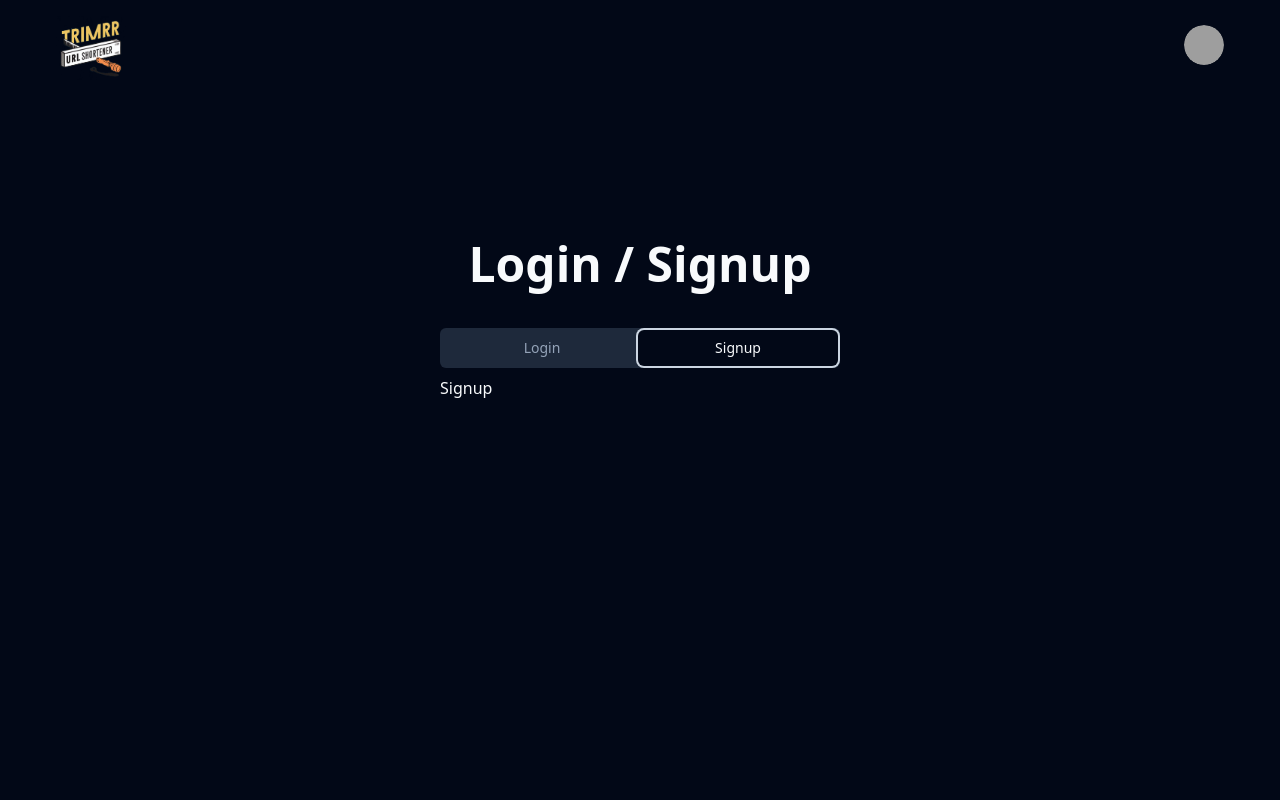
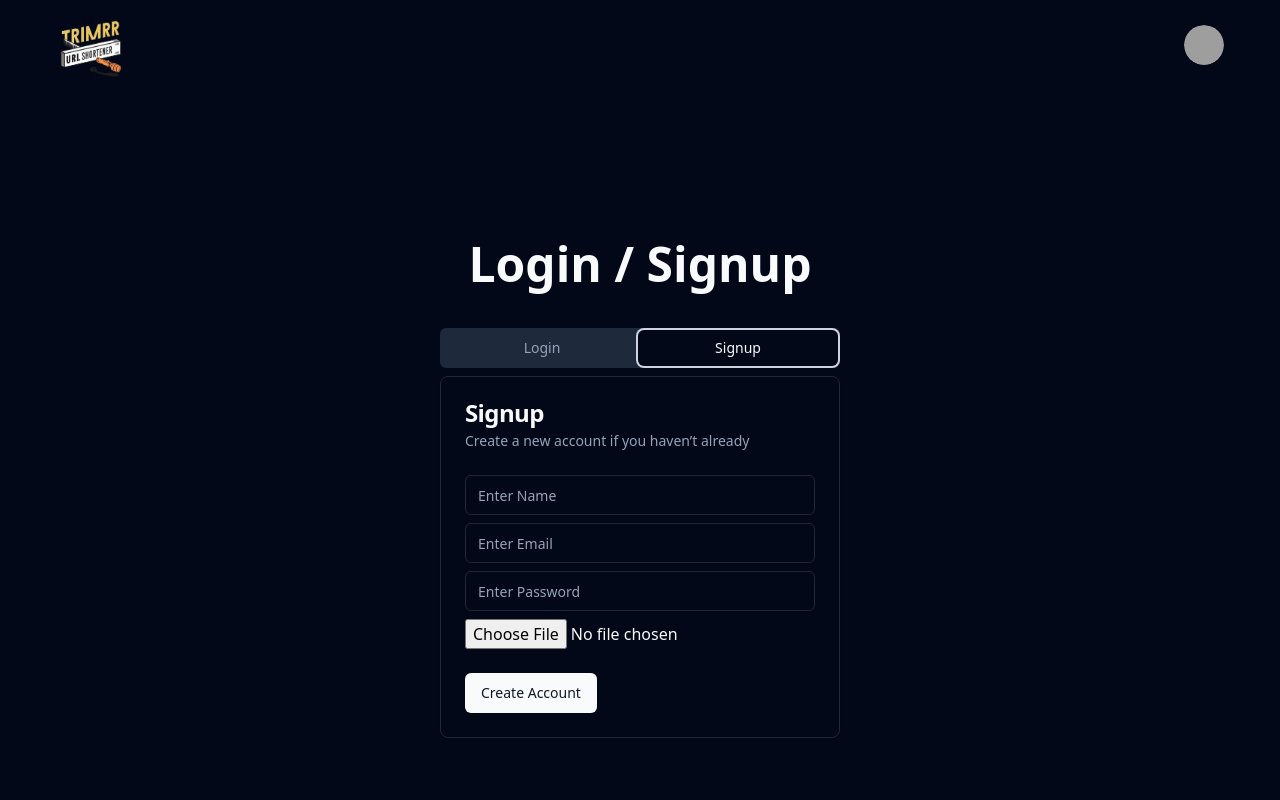
Before and after one commit to rissshaaav/trimrr, a React (Vite) app: page /auth in a window 1280 px wide. Both pictures are taken after a click on the tab "Signup". Shown: the top 800 px of the page. Built offline with nearby package versions, Linux system fonts and the light colour scheme; no server answers; grey boxes are pictures that could not be loaded.

Commit message:
-create signup ui -modify auth to navigate to dashboard if already logged in

```diff
--- a/src/components/Signup.jsx
+++ b/src/components/Signup.jsx
@@ -1,9 +1,140 @@
+import {useEffect, useState} from "react";
+import Error from "./error";
+import {Input} from "./ui/input";
+import * as Yup from "yup";
+import {
+  Card,
+  CardContent,
+  CardDescription,
+  CardFooter,
+  CardHeader,
+  CardTitle,
+} from "./ui/card";
+import {Button} from "./ui/button";
+import {useNavigate, useSearchParams} from "react-router-dom";
+import {signup} from "@/db/apiAuth";
+import {BeatLoader} from "react-spinners";
+import useFetch from "@/hooks/useFetch";
+
 const Signup = () => {
+  let [searchParams] = useSearchParams();
+  const longLink = searchParams.get("createNew");
+
+  const navigate = useNavigate();
+
+  const [errors, setErrors] = useState({});
+  const [formData, setFormData] = useState({
+    name: "",
+    email: "",
+    password: "",
+    profile_pic: null,
+  });
+
+  const handleInputChange = (e) => {
+    const {name, value, files} = e.target;
+    setFormData((prevState) => ({
+      ...prevState,
+      [name]: files ? files[0] : value,
+    }));
+  };
+
+  const {loading, error, fn: fnSignup, data} = useFetch(signup, formData);
+
+  useEffect(() => {
+    if (error === null && data) {
+      navigate(`/dashboard?${longLink ? `createNew=${longLink}` : ""}`);
+    }
+    // eslint-disable-next-line react-hooks/exhaustive-deps
+  }, [error, loading]);
+
+  const handleSignup = async () => {
+    setErrors([]);
+    try {
+      const schema = Yup.object().shape({
+        name: Yup.string().required("Name is required"),
+        email: Yup.string()
+          .email("Invalid email")
+          .required("Email is required"),
+        password: Yup.string()
+          .min(6, "Password must be at least 6 characters")
+          .required("Password is required"),
+        profile_pic: Yup.mixed().required("Profile picture is required"),
+      });
+
+      await schema.validate(formData, {abortEarly: false});
+      await fnSignup();
+    } catch (error) {
+      const newErrors = {};
+      if (error?.inner) {
+        error.inner.forEach((err) => {
+          newErrors[err.path] = err.message;
+        });
+
+        setErrors(newErrors);
+      } else {
+        setErrors({api: error.message});
+      }
+    }
+  };
+
   return (
-    <div>
-      Signup
-    </div>
-  )
-}
+    <Card>
+      <CardHeader>
+        <CardTitle>Signup</CardTitle>
+        <CardDescription>
+          Create a new account if you haven&rsquo;t already
+        </CardDescription>
+        {error && <Error message={error?.message} />}
+      </CardHeader>
+      <CardContent className="space-y-2">
+        <div className="space-y-1">
+          <Input
+            name="name"
+            type="text"
+            placeholder="Enter Name"
+            onChange={handleInputChange}
+          />
+        </div>
+        {errors.name && <Error message={errors.name} />}
+        <div className="space-y-1">
+          <Input
+            name="email"
+            type="email"
+            placeholder="Enter Email"
+            onChange={handleInputChange}
+          />
+        </div>
+        {errors.email && <Error message={errors.email} />}
+        <div className="space-y-1">
+          <Input
+            name="password"
+            type="password"
+            placeholder="Enter Password"
+            onChange={handleInputChange}
+          />
+        </div>
+        {errors.password && <Error message={errors.password} />}
+        <div className="space-y-1">
+          <input
+            name="profile_pic"
+            type="file"
+            accept="image/*"
+            onChange={handleInputChange}
+          />
+        </div>
+        {errors.profile_pic && <Error message={errors.profile_pic} />}
+      </CardContent>
+      <CardFooter>
+        <Button onClick={handleSignup}>
+          {loading ? (
+            <BeatLoader size={10} color="#36d7b7" />
+          ) : (
+            "Create Account"
+          )}
+        </Button>
+      </CardFooter>
+    </Card>
+  );
+};
 
-export default Signup
+export default Signup;
--- a/src/pages/Auth.jsx
+++ b/src/pages/Auth.jsx
@@ -1,10 +1,20 @@
-import { useSearchParams } from "react-router-dom";
+import { useSearchParams, useNavigate } from "react-router-dom";
 import { Tabs, TabsContent, TabsList, TabsTrigger } from "@/components/ui/tabs";
 import Login from "@/components/Login";
 import Signup from "@/components/Signup";
+import { UrlState } from "@/context";
+import { useEffect } from "react";
 
 const Auth = () => {
     let [searchParams] = useSearchParams();
+    const navigate = useNavigate();
+    const { isAuthenticated, loading } = UrlState();
+    const longLink = searchParams.get("createNew");
+
+    useEffect(() => {
+        if (isAuthenticated && !loading)
+            navigate(`/dashboard?${longLink ? `createNew=${longLink}` : ""}`);
+    }, [isAuthenticated, loading, navigate]);
     return (
         <div className="mt-36 flex flex-col items-center gap-10">
             <h1 className="text-5xl font-extrabold">
```
